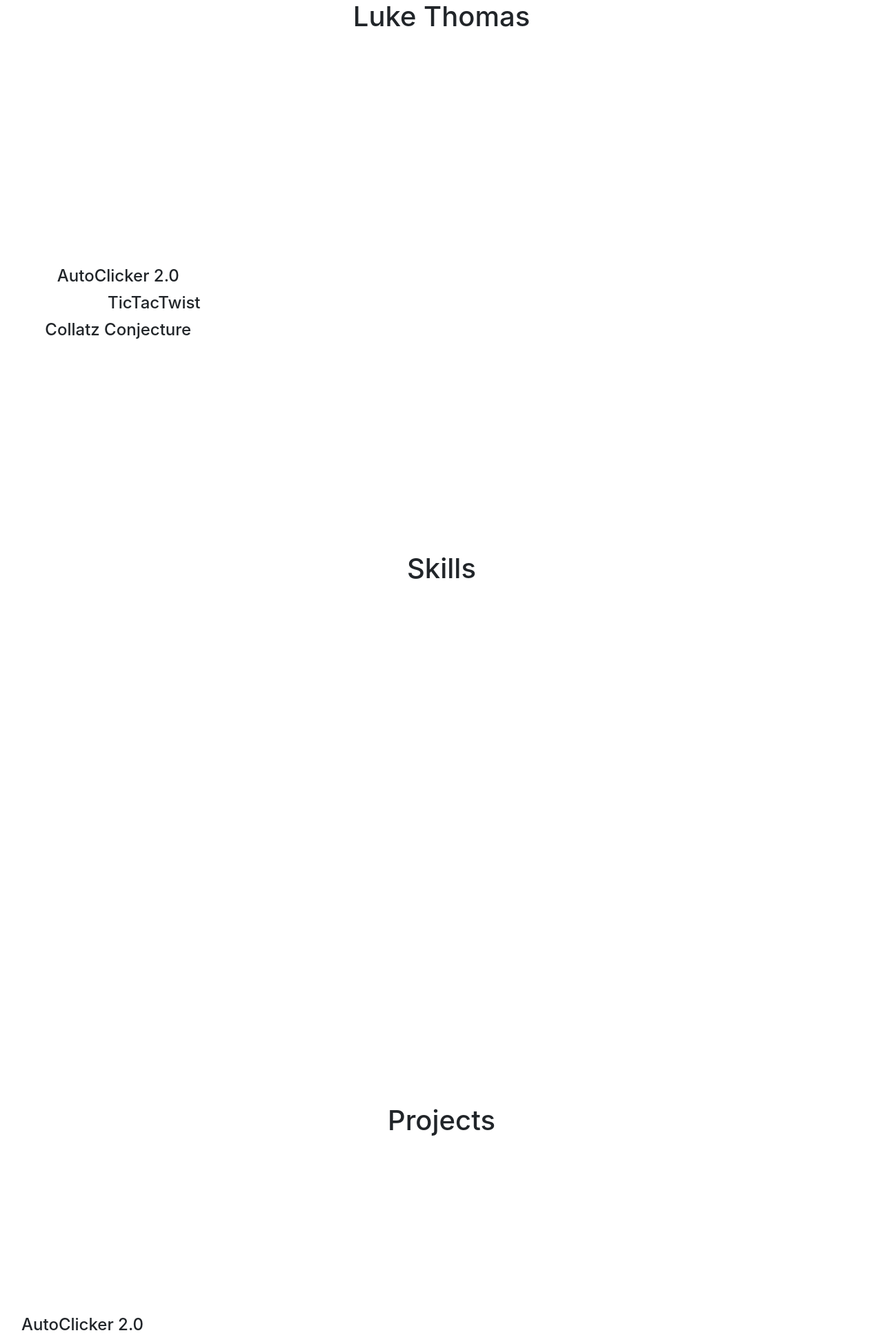
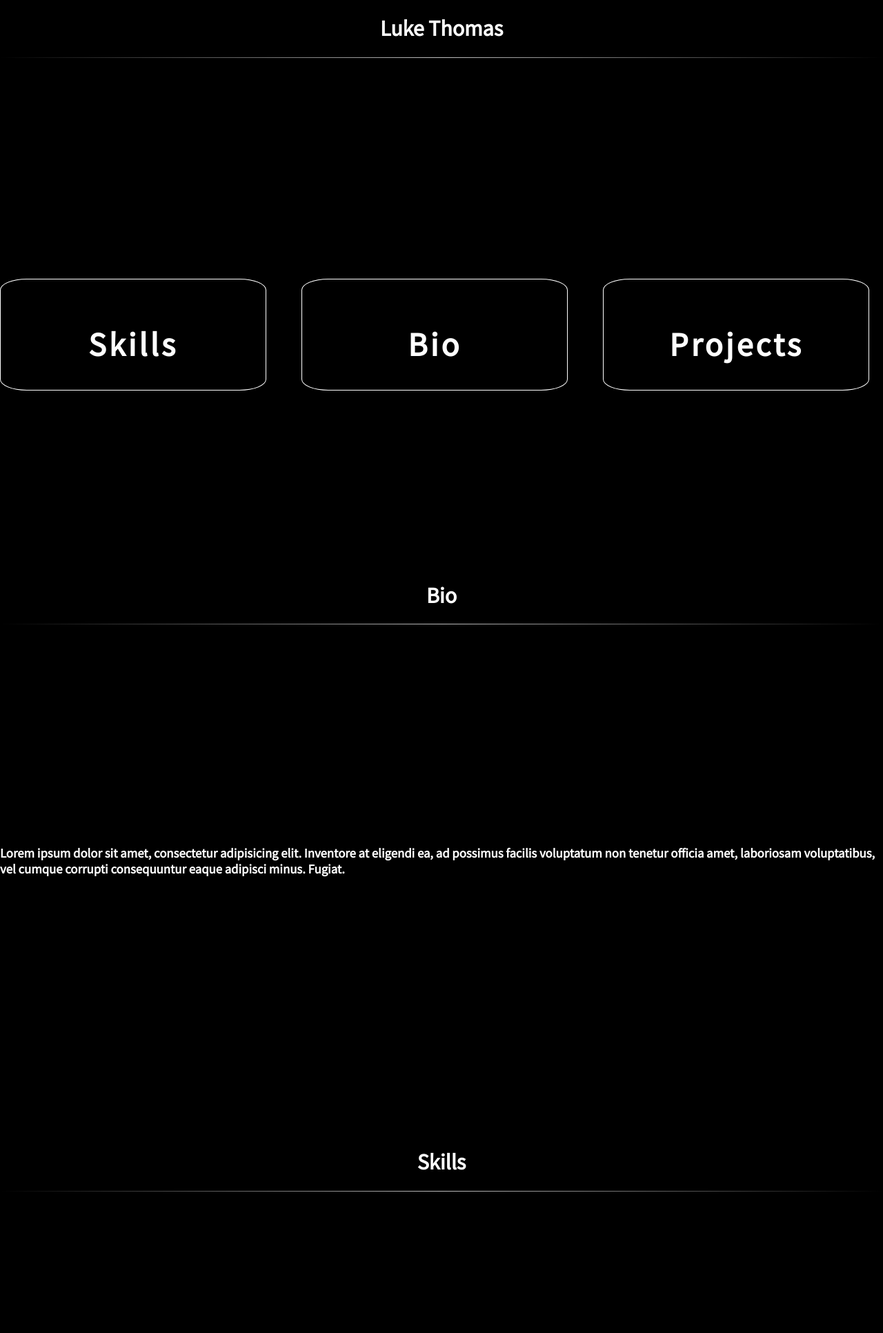
Before and after one commit to lukethomas1/portfolio, a PHP site: page / in a window 1280 px wide. Shown: the top 1932 px of the page at 69% size. Run offline with PHP 8.4, Linux system fonts and the light colour scheme; some libraries are stand-ins or nearby versions.

Commit message:
buttons working, switching to desktop

```diff
--- a/index.css
+++ b/index.css
@@ -1,6 +1,9 @@
 body {
 	margin: 0;
 	padding: 0;
+	color: white;
+	background-color: black;
+	font-family: 'Source Sans Pro';
 }
 
 hr {
@@ -8,8 +11,16 @@ hr {
     height: 1px;
     border: 0;
     border-top: 1px solid #ccc;
-    margin: 1em 0;
+    margin: 0 0 20em 0;
     padding: 0;
+}
+
+h4 {
+	margin: 0;
+	position: relative;
+	top: 40%;
+	font-size: 3em;
+	letter-spacing: 4px;
 }
 
 #bio {
@@ -17,17 +28,20 @@ hr {
 }
 
 #intro {
-	margin: 20em auto 0 auto;
 	text-align: center;
 	height: 20%;
 }
 
 #projects {
-	margin: 15em auto 0 auto;
+
+}
+
+#skills {
+
 }
 
 .box-button {
-	vertical-align: center;
+
 }
 
 .button-hover {
@@ -36,13 +50,26 @@ hr {
 	cursor: pointer;
 }
 
+.button-hover h4 {
+	color: black;
+}
+
 .container-fluid {
-	width: 95vw;
+	width: 100%;
 	height: 100vh;
 }
 
 .intro-box {
 	border: 1px solid white;
+	border-radius: 10%;
+	height: 100%;
+	float: left;
+	width: 30%;
+	margin-left: 4%;
+}
+
+.intro-box:first-child {
+	margin-left: 0;
 }
 
 .project-box {
--- a/index.html
+++ b/index.html
@@ -5,12 +5,14 @@
 
 	<meta name="viewport" content="width=device-width, initial-scale=1">
 
+	<!-- Google Fonts - Source Sans Pro 400 -->
+	<link href='https://fonts.googleapis.com/css?family=Source+Sans+Pro' rel='stylesheet' type='text/css'>
+	<!-- Bootstrap -->
+	<!-- <link rel="stylesheet" href="https://bootswatch.com/cyborg/bootstrap.min.css"> -->
 	<!-- CSS -->
 	<link rel="stylesheet" href="./index.css">
-	<!-- Bootstrap -->
-	<link rel="stylesheet" href="https://bootswatch.com/cyborg/bootstrap.min.css">
 	<!-- Bootstrap JS -->
-	<script src="https://maxcdn.bootstrapcdn.com/bootstrap/3.3.6/js/bootstrap.min.js"></script>
+	<!-- <script src="https://maxcdn.bootstrapcdn.com/bootstrap/3.3.6/js/bootstrap.min.js"></script> -->
 	<!-- Jquery -->
 	<script type="text/javascript" src="https://code.jquery.com/jquery-2.2.1.min.js"></script>
 	<!-- JavaScript -->
@@ -25,32 +27,44 @@
 
 
 		<div id="intro" class="section-body">
-			<div class="col-md-3 intro-box">
+			<div id="skills-button" class="intro-box">
 				<h4 class="box-button">
-					AutoClicker 2.0
+					Skills
 				</h4>
 			</div>
 
-			<div class="col-md-1"></div>
+			<!-- <div class="col-md-1"></div> -->
 
-			<div class="col-md-4 intro-box">
-				<h4 id="bio">
-					TicTacTwist
+			<div id="bio-button" class="intro-box">
+				<h4 class="box-button">
+					Bio
 				</h4>
 			</div>
 
-			<div class="col-md-1"></div>
+			<!-- <div class="col-md-1"></div> -->
 
-			<div class="col-md-3 intro-box">
+			<div id="project-button" class="intro-box">
 				<h4 class="box-button">
-					Collatz Conjecture
+					Projects
 				</h4>
 			</div>
 		</div>
 
 	</div>
 
-	<div class="container-fluid">
+	<div id="bio-container" class="container-fluid">
+		<div class="section-header">
+			<h1>Bio</h1>
+			<hr class="underline-hr">
+		</div>
+
+
+		<div id="bio" class="section-body">
+			<h3>Lorem ipsum dolor sit amet, consectetur adipisicing elit. Inventore at eligendi ea, ad possimus facilis voluptatum non tenetur officia amet, laboriosam voluptatibus, vel cumque corrupti consequuntur eaque adipisci minus. Fugiat.</h3>
+		</div>
+	</div>
+
+	<div id="skills-container" class="container-fluid">
 		<div class="section-header">
 			<h1>Skills</h1>
 			<hr class="underline-hr">
@@ -62,7 +76,7 @@
 		</div>
 	</div>
 
-	<div class="container-fluid">
+	<div id="projects-container" class="container-fluid">
 		<div class="section-header">
 			<h1>Projects</h1>
 			<hr class="underline-hr">
--- a/index.js
+++ b/index.js
@@ -1,11 +1,32 @@
 $(document).ready(function() {
-	var boxbuttons = document.querySelectorAll(".box-button");
+	var introboxes = document.querySelectorAll(".intro-box");
 
-	for(var index = 0; index < boxbuttons.length; index++) {
-		$(boxbuttons[index]).hover(function() {
+	for(var index = 0; index < introboxes.length; index++) {
+		$(introboxes[index]).hover(function() {
 			$(this).toggleClass("button-hover");
 			}, function() {
 				$(this).toggleClass("button-hover");
 		});
 	}
+
+	// Skills button
+	$(introboxes[0]).click(function() {
+		$('body').animate({
+            scrollTop: $("#skills-container").offset().top
+        }, 100);
+	})
+
+	// Bio button
+	$(introboxes[1]).click(function() {
+		$('body').animate({
+            scrollTop: $("#bio-container").offset().top
+        }, 200);
+	})
+
+	// Projects button
+	$(introboxes[2]).click(function() {
+		$('body').animate({
+            scrollTop: $("#projects-container").offset().top
+        }, 300);
+	})
 });
```
